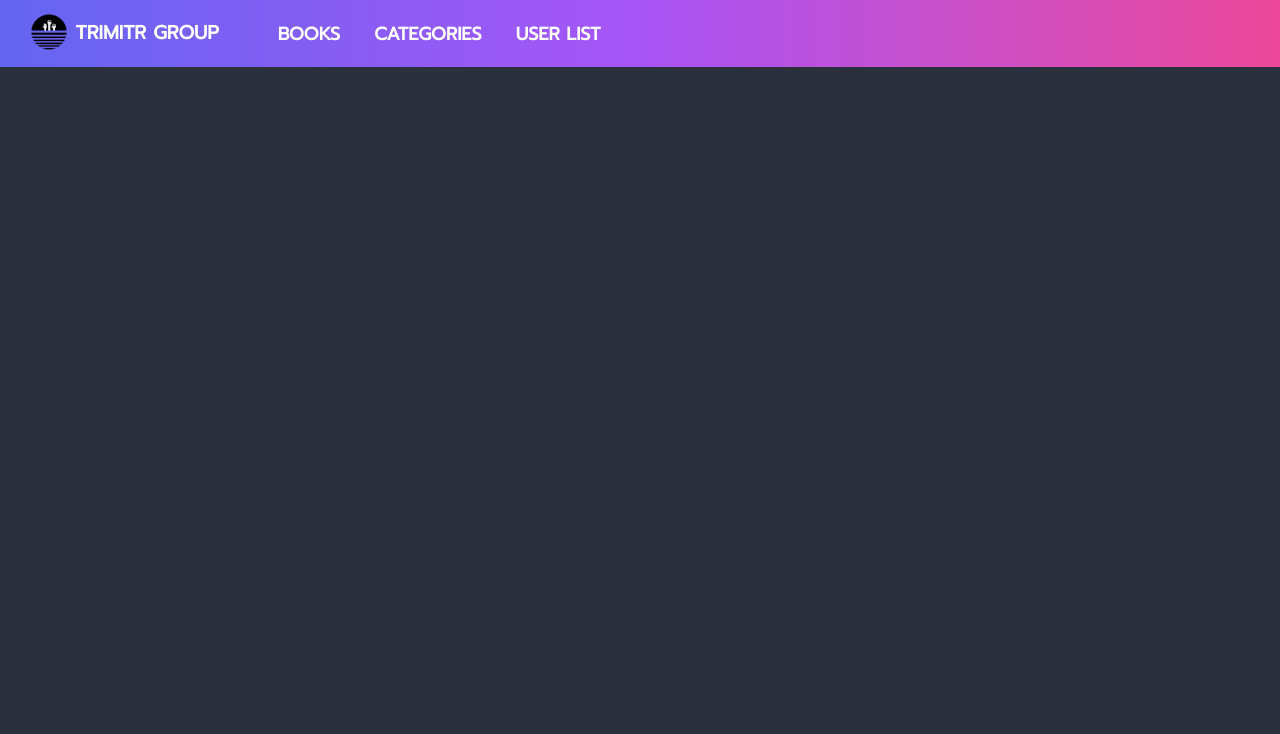
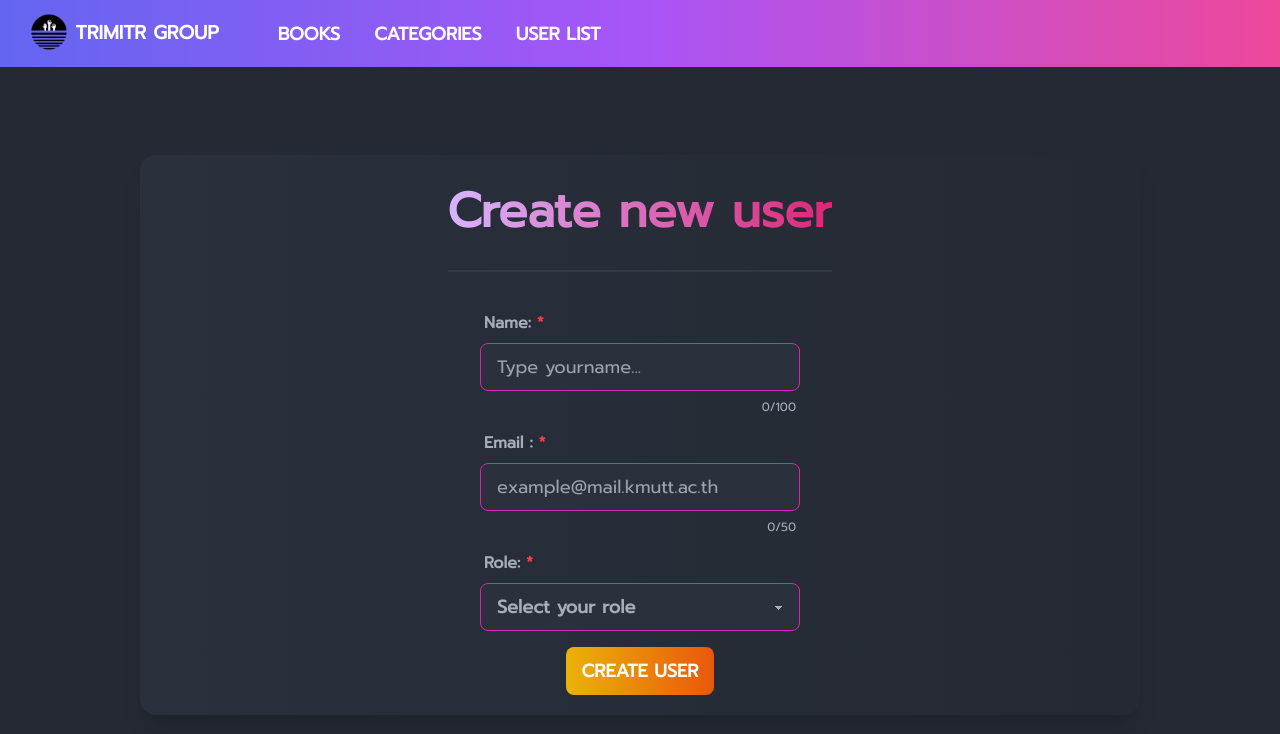
Before and after one commit to jirasin-c/INT222-SSI-3-OASIP, a Vue app in the folder frontend/: page /ssi3/add-user in a window 1280 px wide. Shown: the top 734 px of the page. Built offline with nearby package versions, Linux system fonts and the light colour scheme.

Commit message:
[front]Create user, name and email validate

```diff
--- /dev/null
+++ b/frontend/src/components/UiAdd.vue
@@ -0,0 +1,11 @@
+<template>
+  <svg width="1em" height="1em" viewBox="0 0 20 20">
+    <path fill="currentColor" d="M11 9V4H9v5H4v2h5v5h2v-5h5V9z"></path>
+  </svg>
+</template>
+
+<script>
+export default {
+  name: 'OouiAdd'
+}
+</script>
--- a/frontend/src/router/index.js
+++ b/frontend/src/router/index.js
@@ -5,6 +5,7 @@ import Booking from "../views/Booking.vue"
 import EventCategory from "../views/EventCategory.vue"
 import UserList from "../views/UserList.vue"
 import UserDetail from "../views/UserDetail.vue"
+import AddUser from "../views/AddUser.vue"
 const history = createWebHistory('/ssi3/');
 // const history = createWebHistory();
 const routes = [
@@ -38,6 +39,11 @@ const routes = [
     path: "/user-detail/:name",
     name: "UserDetail",
     component: UserDetail
+  },
+  {
+    path: "/add-user/",
+    name: "AddUser",
+    component: AddUser
   }
 ];
 
--- /dev/null
+++ b/frontend/src/views/AddUser.vue
@@ -0,0 +1,186 @@
+<script setup>
+import { ref } from 'vue';
+
+const name = ref('')
+const email = ref('')
+const roles = ref(['Student', 'Lecturer', 'Admin', 'Guest'])
+const selectedRole = ref('Select your role')
+const isNotEmail = ref(false)
+const falseInput = ref(false)
+const alertText = ref('')
+const success = ref(false)
+
+const validateEmail = () => {
+    const validRegex = /^(([^'<>()[\]\\.,;:\s@"]+(\.[^<>()[\]\\.,;:\s@"]+)*)|(".+"))@((\[[0-9]{1,3}\.[0-9]{1,3}\.[0-9]{1,3}\.[0-9]{1,3}\])|(([a-zA-Z\-0-9]+\.)+[a-zA-Z]{2,}))$/
+    if (email.value.match(validRegex) && email.value.length > 0) {
+        isNotEmail.value = false
+    } else if (email.value.length == 0 || email.value == ' ') {
+        isNotEmail.value = true
+        return false
+    } else {
+        isNotEmail.value = true
+        return true
+    }
+}
+
+const creatUser = (async () => {
+
+    // console.log(`Trim:` + name.value.trim());
+    console.log(name.value, email.value, 'Role:' + selectedRole.value,);
+    if (name.value == '' || email.value == '') {
+        alertText.value = ''
+        falseInput.value = true
+        if (name.value == '') {
+            if (email.value != '') {
+                alertText.value += ("name")
+            } else {
+                alertText.value += ("name, ")
+            }
+        }
+        if (email.value == '') {
+            if (name.value != '') {
+                alertText.value += ("email")
+            } else {
+                alertText.value += ("email")
+            }
+        }
+        return
+    }
+    if (isNotEmail.value == false) {
+        falseInput.value = false
+        if (selectedRole.value.toLocaleLowerCase() == 'guest') {
+            alert('Guest is invalid.')
+            return
+        }
+        // if (confirm(`Are you sure to the create user ?`)) {
+        // const utc = new Date(startTime.value).toISOString()
+        // startTime.value = utc
+        if (selectedRole.value == "Select your role") {
+            selectedRole.value = "Student"
+        }
+        const res = await fetch(`${import.meta.env.VITE_BASE_URL}api/users/`, {
+            method: 'POST',
+            headers: {
+                'content-type': 'application/json'
+            },
+            body: JSON.stringify({
+                name: name.value,
+                email: email.value,
+                role: selectedRole.value.toLocaleLowerCase()
+            })
+        })
+        // console.log(res);
+        if (res.status === 200) {
+            name.value = ''
+            email.value = ''
+            selectedRole.value = 'Student'
+            success.value = true
+            // setTimeout(() => appRouter.push({ name: 'UserList' }), 1000)
+            // appRouter.push({ name: 'Home' })
+        }
+        else if (res.status === 400) {
+            alert("This name and email are already used.")
+            selectedRole.value == "Select your role"
+        }
+    } else {
+        alert("Invalid email address!");
+        return
+    }
+})
+</script>
+
+<template>
+    <div class="hero min-h-screen bg-base-200">
+        <div class="hero-content text-left ">
+            <div
+                class="card w-auto lg:w-[1000px] bg-gradient-to-r from-base-100 to-base-200 mb-16 shadow-xl backdrop-blur-sm">
+                <div class="card-body text-3xl place-self-center pb-1">
+                    <p
+                        class="text-5xl font-bold text-transparent bg-clip-text bg-gradient-to-r from-purple-300 to-pink-600 pb-1 text-center">
+                        Create new user
+                    </p>
+                    <div class="divider"></div>
+                    <div class="flex justify-center pb-2">
+                        <div class="form-control w-full max-w-xs">
+                            <label for="name" class="label">
+                                <span class="label-text text-base font-semibold">
+                                    Name: <span class="text-red-500">*</span>
+                                </span>
+                            </label>
+                            <span class="text-sm text-yellow-500 pb-2" v-show="name.length == 100">** A name must be 1 -
+                                100 characters. **</span>
+                            <input type="text" v-model="name" placeholder="Type yourname..."
+                                class="input input-bordered input-secondary w-full max-w-xs text-lg text-gray-50"
+                                id="name" maxlength="100" />
+                            <label class="label">
+                                <span class="label-text-alt"></span>
+                                <span class="label-text-alt">{{ name.length }}/100</span>
+                            </label>
+
+                            <label for="email" class="label">
+                                <span class="label-text text-base font-semibold">
+                                    Email : <span class="text-red-500">*</span>
+                                </span>
+                            </label>
+                            <span class="text-sm text-red-500 pb-2" v-show="validateEmail()">Invalid email
+                                address.</span>
+                            <span class="text-sm text-yellow-500 pb-2" v-show="email.length == 50">** An email must be
+                                1
+                                - 50 characters. **</span>
+                            <input type="email" placeholder="example@mail.kmutt.ac.th"
+                                class="input input-bordered input-secondary w-full max-w-xs  text-lg" v-model="email"
+                                id="email" maxlength="50" />
+                            <label class="label">
+                                <span class="label-text-alt"></span>
+                                <span class="label-text-alt">{{ email.length }}/50</span>
+                            </label>
+
+                            <label for="role" class="label">
+                                <span class="label-text text-base font-semibold">
+                                    Role: <span class="text-red-500">*</span>
+                                </span>
+                            </label>
+                            <select class="select select-secondary w-full max-w-xs  text-lg" id="role"
+                                v-model="selectedRole">
+                                <option disabled selected>Select your role</option>
+                                <option v-for="(role, index) in roles" :key="index">
+                                    {{ role }}</option>
+                            </select>
+                        </div>
+                    </div>
+                    <div class="alert alert-error shadow-lg w-auto h-12 text-[16px] text-white self-center"
+                        v-show="falseInput">
+                        <div>
+                            <svg xmlns="http://www.w3.org/2000/svg" class="stroke-current flex-shrink-0 h-6 w-6"
+                                fill="none" viewBox="0 0 24 24">
+                                <path stroke-linecap="round" stroke-linejoin="round" stroke-width="2"
+                                    d="M10 14l2-2m0 0l2-2m-2 2l-2-2m2 2l2 2m7-2a9 9 0 11-18 0 9 9 0 0118 0z" />
+                            </svg>
+                            <span>Please fill {{ alertText }} field.</span>
+                        </div>
+                    </div>
+                    <div class="alert alert-success shadow-lg w-auto h-12 text-[16px] text-white self-center"
+                        v-show="success">
+                        <div>
+                            <svg xmlns="http://www.w3.org/2000/svg" class="stroke-current flex-shrink-0 h-6 w-6"
+                                fill="none" viewBox="0 0 24 24">
+                                <path stroke-linecap="round" stroke-linejoin="round" stroke-width="2"
+                                    d="M10 14l2-2m0 0l2-2m-2 2l-2-2m2 2l2 2m7-2a9 9 0 11-18 0 9 9 0 0118 0z" />
+                            </svg>
+                            <span>Create user success.</span>
+                        </div>
+                    </div>
+                    <div class="card-actions justify-center">
+                        <button @click="creatUser"
+                            class="btn btn-secondary border-none bg-gradient-to-r from-yellow-500 to-orange-600 hover:from-pink-500 hover:to-yellow-500 mb-4 text-lg">Create
+                            User</button>
+                    </div>
+                </div>
+            </div>
+        </div>
+    </div>
+
+</template>
+
+<style>
+</style>
--- a/frontend/src/views/UserList.vue
+++ b/frontend/src/views/UserList.vue
@@ -1,10 +1,11 @@
 <script setup>
 import { onBeforeMount, ref } from 'vue';
 import { useRouter } from 'vue-router';
+import UiAdd from '../components/UiAdd.vue';
 const appRouter = useRouter()
 const userList = ref([])
-const userDetail = ref([])
-const isDetail = ref(false)
+// const userDetail = ref([])
+// const isDetail = ref(false)
 const isEmpty = ref(false)
 
 const getUser = async () => {
@@ -71,7 +72,16 @@ onBeforeMount(async () => {
         class="mt-10 ml-16 text-3xl font-extrabold text-transparent bg-clip-text bg-gradient-to-r from-purple-400 to-pink-600">
         USER LIST
     </div>
-
+    <div class="flex items-center mt-8 justify-end mr-16">
+        <router-link :to="{ name: 'AddUser' }">
+            <div
+                class="w-4/8 shadow p-5 rounded-2xl bg-gradient-to-r from-gray-500/20 to-slate-100/20 bg-opacity-20 justify-self-start flex">
+                <div class="text-xl font-extrabold m-2 hover:animate-bounce">
+                    <UiAdd class="inline-block" /> Creat new user
+                </div>
+            </div>
+        </router-link>
+    </div>
     <div class="flex flex-row h-screen">
         <div class="shadow-inner shadow-lg glass w-screen h-3/4 ml-16 mt-12 mr-16 rounded-2xl overflow-auto">
             <div class=" w-auto text-sm lg:w-[1700px] mx-auto space-y-6 pb-6 lg:text-2xl mt-10">
@@ -99,8 +109,9 @@ onBeforeMount(async () => {
                                 <p>Name: {{ user.name }}</p>
                                 <p>Email: {{ user.email }}</p>
                                 <p>Role: {{ user.role }}</p>
-                                <button class="btn btn-secondary" @click="getDetail(user.name)">See
+                                <button class="btn btn-primary" @click="getDetail(user.name)">See
                                     more</button>
+                                <button class="btn btn-secondary" @click="getDetail(user.name)">Delete</button>
                                 <!-- </div> -->
                                 <!-- <div v-else> -->
 
```
Also changed, not shown: frontend/src/views/Home.vue (+25 -20 lines).
